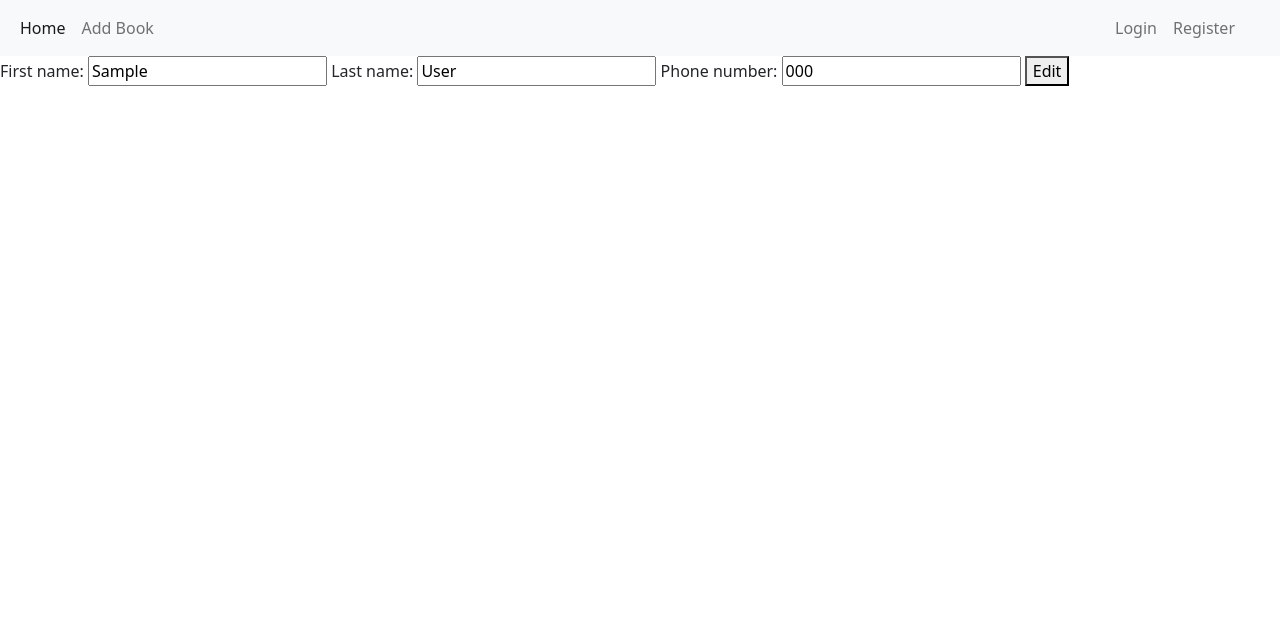
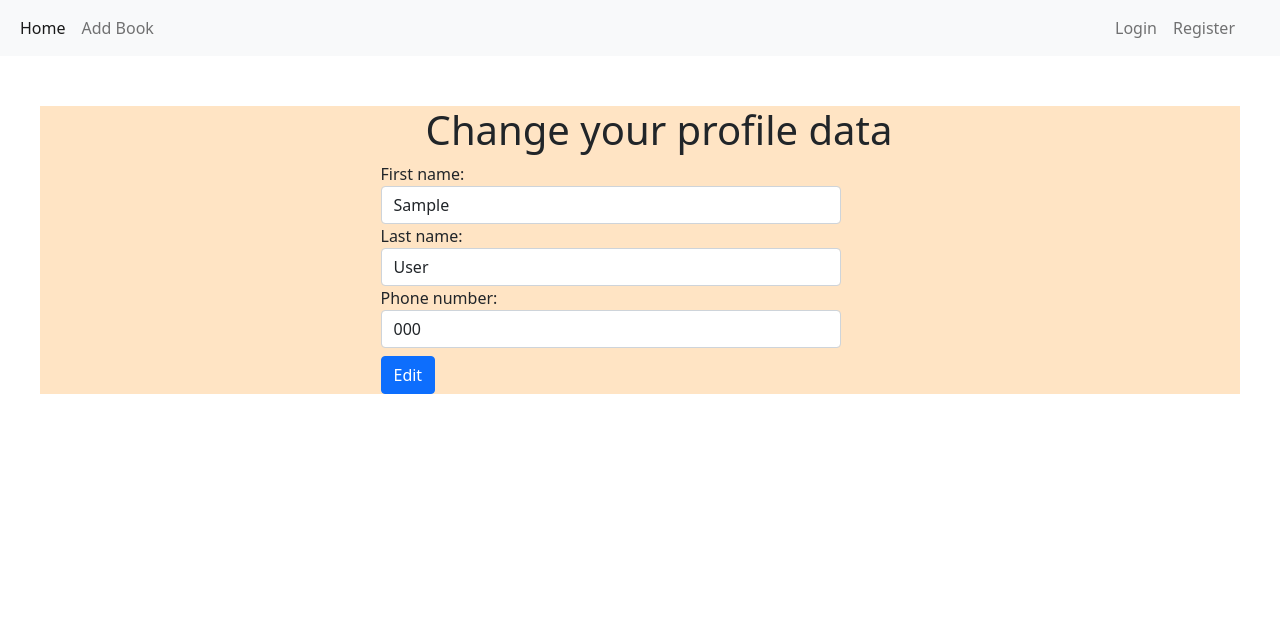
Before and after one commit to trenev/Bookbar, a Django app: page /profile/edit/1 in a window 1280 px wide. Shown: the top 634 px of the page. Run offline with Django 4.2, Linux system fonts and the light colour scheme; tables that the repository leaves empty hold one stand-in row (values such as "Sample post").

Commit message:
Added custom form for profile edit

```diff
--- a/bookbar/profiles/forms.py
+++ b/bookbar/profiles/forms.py
@@ -1,12 +1,15 @@
-from django.contrib.auth import get_user_model
 from django.contrib.auth import forms as auth_forms
 from django import forms
 
+from bookbar.common.mixins import BootstrapFormControlMixin
+from bookbar.profiles.models import Profile
 
-# UserModel = get_user_model()
-#
-#
-# class ProfileEditForm(auth_forms.UserChangeForm):
-#     class Meta:
-#         model = UserModel
-#         fields = ['email']
+
+class ProfileEditForm(BootstrapFormControlMixin, forms.ModelForm):
+    def __init__(self, *args, **kwargs):
+        super().__init__(*args, **kwargs)
+        self._init_bootstrap_form_controls()
+
+    class Meta:
+        model = Profile
+        fields = ['first_name', 'last_name', 'phone_number']
--- a/bookbar/profiles/views.py
+++ b/bookbar/profiles/views.py
@@ -3,18 +3,19 @@
 from django.urls import reverse_lazy, reverse
 from django.views import generic as views
 
+from bookbar.profiles.forms import ProfileEditForm
 from bookbar.profiles.models import Profile
 
 
 class ProfileDetailsView(views.DetailView):
+    template_name = 'profiles/profile_details.html'
     model = Profile
-    template_name = 'profiles/profile_details.html'
 
 
 class EditProfileView(views.UpdateView):
+    template_name = 'profiles/edit_profile.html'
     model = Profile
-    template_name = 'profiles/edit_profile.html'
-    fields = ['first_name', 'last_name', 'phone_number']
+    form_class = ProfileEditForm
 
     def get_success_url(self):
         pk = self.kwargs['pk']
@@ -22,8 +23,8 @@
 
 
 class DeleteProfileView(views.DeleteView):
+    template_name = 'profiles/delete_profile.html'
     model = Profile
-    template_name = 'profiles/delete_profile.html'
 
     def form_valid(self, form):
         self.request.user.delete()
--- a/templates/profiles/edit_profile.html
+++ b/templates/profiles/edit_profile.html
@@ -1,11 +1,20 @@
 {% extends 'common/base.html' %}
 {% block page_content %}
 
-    <form action="{% url 'edit profile' object.user.pk %}" method="post">
-        {% csrf_token %}
-        {{ form }}
-        <button>Edit</button>
-    </form>
+    <div class="container mb-5">
+        <h1 class="text-center">Change your profile data</h1>
+        <div class="row">
+            <div class="col-lg-3"></div>
+            <div class="col-lg-5">
+                <form action="{% url 'edit profile' object.user.pk %}" method="post">
 
+                    {% csrf_token %}
+                    {{ form }}
+
+                    <button class="btn btn-primary mt-2" type="submit">Edit</button>
+                </form>
+            </div>
+        </div>
+    </div>
 
 {% endblock %}
```
